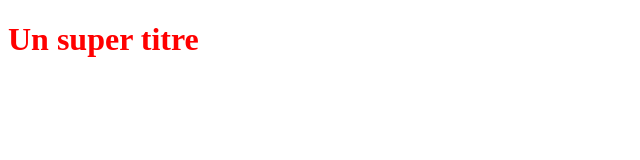
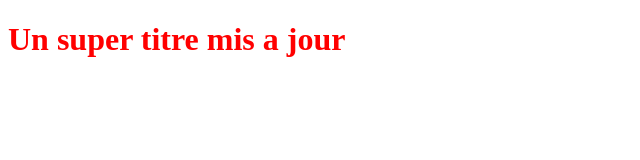
Before and after one commit to lestratege/premierProjetGit, a plain HTML site: page index.html in a window 1280 px wide. Shown: the whole page, without its empty margins (0-640 px from the left). Drawn offline with Linux system fonts and the light colour scheme.

Commit message:
mise a jour de h1

```diff
--- a/index.html
+++ b/index.html
@@ -5,6 +5,6 @@
    <link rel="stylesheet" type="text/css" href="style.css">
 </head>
 <body>
-   <h1>Un super titre</h1>
+   <h1>Un super titre mis a jour</h1>
 </body>
 </html>
```
